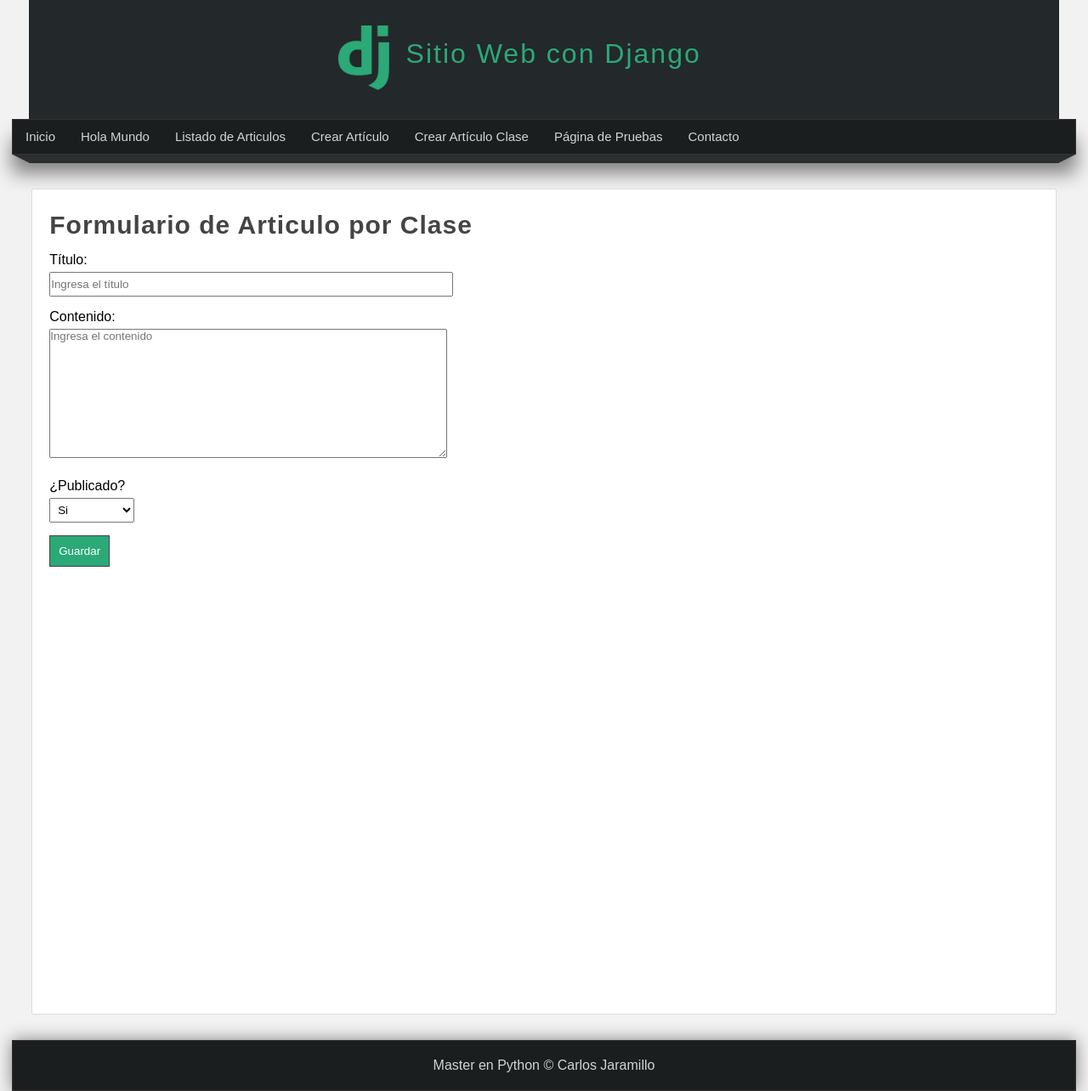
After one commit to BosatzuKannon/PythonDjango001, a Django app: page /create-full-article/ in a window 1280 px wide. The commit adds this page. Shown: the whole page at 85% size. Run offline with Django 3.2, Linux system fonts and the light colour scheme.

Commit message:
Commit final

```diff
--- a/AprendientoDjango/settings.py
+++ b/AprendientoDjango/settings.py
@@ -104,7 +104,7 @@ AUTH_PASSWORD_VALIDATORS = [
 # Internationalization
 # https://docs.djangoproject.com/en/3.1/topics/i18n/
 
-LANGUAGE_CODE = 'en-us'
+LANGUAGE_CODE = 'es-es'
 
 TIME_ZONE = 'UTC'
 
--- a/AprendientoDjango/urls.py
+++ b/AprendientoDjango/urls.py
@@ -32,5 +32,8 @@ urlpatterns = [
     path("articulo/", views.articulo, name="articulo"),
     path("editar-articulo/<int:id>/", views.editar_articulo, name="editar-articulo"),
     path("articulos/", views.articulos, name="articulos"),
-    path("borrar-articulo/<int:id>", views.borrar_articulo, name="borrar")
+    path("borrar-articulo/<int:id>", views.borrar_articulo, name="borrar"),
+    path("save-article/", views.save_articulo, name="save"),
+    path("create-article/", views.create_article, name="create"),
+    path("create-full-article/", views.create_full_article, name="create-full-article")
 ]
--- /dev/null
+++ b/miapp/forms.py
@@ -0,0 +1,40 @@
+from django import forms
+from django.core import validators
+
+class FormArticle(forms.Form):
+
+    title = forms.CharField(
+        label = "Título",
+        max_length = 100,
+        required = True,
+        widget = forms.TextInput(
+            attrs = {
+                'placeholder': 'Ingresa el título',
+                'class' : 'titulo_form_article'
+            }
+        ),
+        validators=[
+            validators.MinLengthValidator(4,'El título es demasiado corto'),
+            validators.RegexValidator('^[A-Za-z0-9]*$', 'Solo puede ingresar letras y números','00x45er')
+        ]
+    )
+
+    content = forms.CharField(
+        label = "Contenido",
+        widget= forms.Textarea
+    )
+
+    content.widget.attrs.update({
+        'placeholder': 'Ingresa el contenido',
+        'class' : 'contenido_form_article'
+    })
+
+    public_options = [
+        (1, 'Si'),
+        (0, 'No')
+    ]
+
+    public = forms.TypedChoiceField(
+        label = '¿Publicado?',
+        choices = public_options
+    )
--- a/miapp/static/css/styles.css
+++ b/miapp/static/css/styles.css
@@ -130,6 +130,48 @@ nav ul li a:hover{
     margin: 0 auto;
 }
 
+.box form{
+    width: 40%;
+}
+
+.box form input,
+.box form label{
+    display: block;
+    padding: 5px;
+    padding-left: 0px;
+}
+
+.box form input[type="text"],
+.box form textarea,
+.box form select{
+    width: 100%;
+    margin-bottom: 10px;
+}
+
+.box form select{
+    width: 100px;
+    padding: 5px;
+}
+
+.box form input[type="submit"],
+.box form input[type="button"],
+.box form button{
+    padding: 10px;
+    margin-top: 5px;
+    background: #2ba977;
+    border: 1px solid #444;
+    color: white;
+    transition: 300ms all;
+}
+
+.box form input[type="submit"]:hover,
+.box form input[type="button"]:hover,
+.box form button:hover{
+    cursor: pointer;
+    background: #1f7e58;
+    transition: 300ms all;
+}
+
 .title{
     color: #444;
     letter-spacing: 1px;
@@ -157,3 +199,15 @@ p{
     margin-top: 5px;
     margin-bottom: 5px;
 }
+
+.rojo{
+    color: red;
+}
+
+.message{
+    padding: 20px;
+    background: #1f7e58;
+    color: white;
+    text-align: center;
+    margin-bottom: 10px;
+}
--- /dev/null
+++ b/miapp/templates/create_full_article.html
@@ -0,0 +1,24 @@
+{% extends 'layout.html' %}
+
+{% block title %}
+    Master en Python y Djando - Formulario de Articulo
+{% endblock %}
+
+{% block content  %}
+    <h1 class="title">Formulario de Articulo por Clase</h1>
+
+    {% if form.errors %}
+        <strong class='rojo'>
+            Hay errores en el formulario
+        </strong>
+    {% endif %}
+
+    <form action="" method="POST">
+
+        {% csrf_token %}
+
+        {{ form.as_p }}
+
+        <input type="submit" value="Guardar" />
+    </form>
+{% endblock %}
--- a/miapp/templates/layout.html
+++ b/miapp/templates/layout.html
@@ -25,6 +25,8 @@
             <li> <a href="{% url 'index' %}" > Inicio </a> </li>
             <li> <a href="{% url 'hola-mundo' %}" > Hola Mundo </a> </li>
             <li> <a href="{% url 'articulos' %}" > Listado de Articulos </a> </li>
+            <li> <a href="{% url 'create' %}" > Crear Artículo </a> </li>
+            <li> <a href="{% url 'create-full-article' %}" > Crear Artículo Clase</a> </li>
             <li> <a href="{% url 'pagina' %}" > Página de Pruebas</a> </li>
             <li> <a href="{% url 'contacto' %}" > Contacto</a> </li>
         </ul>
--- a/miapp/views.py
+++ b/miapp/views.py
@@ -1,6 +1,7 @@
 from django.shortcuts import render, HttpResponse, redirect
 from miapp.models import Article
-
+from miapp.forms import FormArticle
+from django.contrib import messages
 
 def index(request):
     return render(request,'index.html',{
@@ -33,6 +34,63 @@ def crear_articulo(request):
 
     return HttpResponse(f"Articulo creado {articulo.title} {articulo.content}")
 
+def save_articulo(request):
+
+    if request.method == 'POST':
+
+        title = request.POST['title']
+        content = request.POST['content']
+        public = request.POST['public']
+
+        articulo = Article(
+            title = title,
+            content = content,
+            public = public
+        )
+
+        articulo.save()
+        return HttpResponse(f"Articulo creado {articulo.title} {articulo.content}")
+    else:
+        return HttpResponse("<h2>No se ha podido crear el articulo</h2>")
+
+    return HttpResponse(f"Articulo creado {articulo.title} {articulo.content}")
+
+def create_article(request):
+
+    return render(request, 'create_article.html')
+
+def create_full_article(request):
+
+    if request.method == 'POST':
+        formulario = FormArticle(request.POST)
+
+        if formulario.is_valid():
+            data_form = formulario.cleaned_data
+
+            title = data_form.get('title')
+            content = data_form['content']
+            public = data_form['public']
+
+            articulo = Article(
+                title = title,
+                content = content,
+                public = public
+            )
+
+            articulo.save()
+
+            #Crear mensaje flash
+            messages.success(request, 'El articulo ha sido guardado correctamente')
+
+            return redirect('articulos')
+        else:
+            return render(request,'create_full_article.html',{ 'form':formulario })
+
+    else:
+        formulario = FormArticle()
+
+        return render(request, 'create_full_article.html', {'form': formulario})
+
 def articulo(request):
 
     articulo = Article.objects.get(pk=4)
@@ -50,7 +108,7 @@ def editar_articulo(request, id):
 
 def articulos(request):
 
-    articulos = Article.objects.all()
+    articulos = Article.objects.all().order_by('-id')
 
     return render(request, 'articulos.html',{'articulos': articulos})
 
```
Also changed, not shown: miapp/templates/articulos.html (+8 -0 lines), miapp/templates/create_article.html (added, +27 -0 lines), db.sqlite3.
